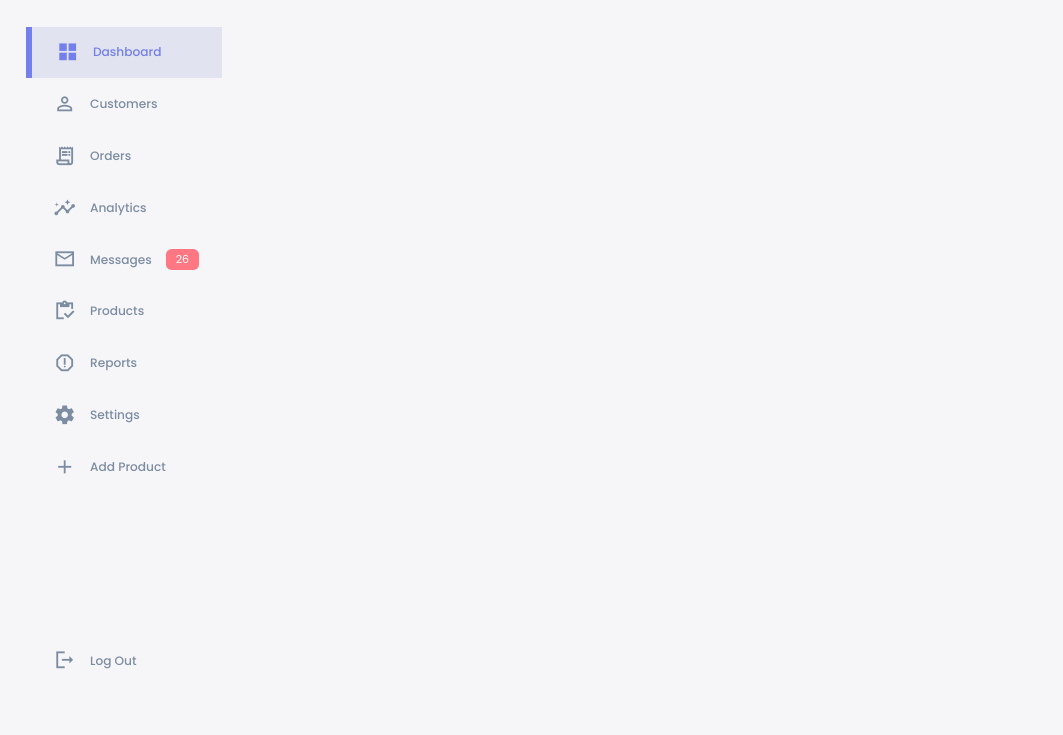
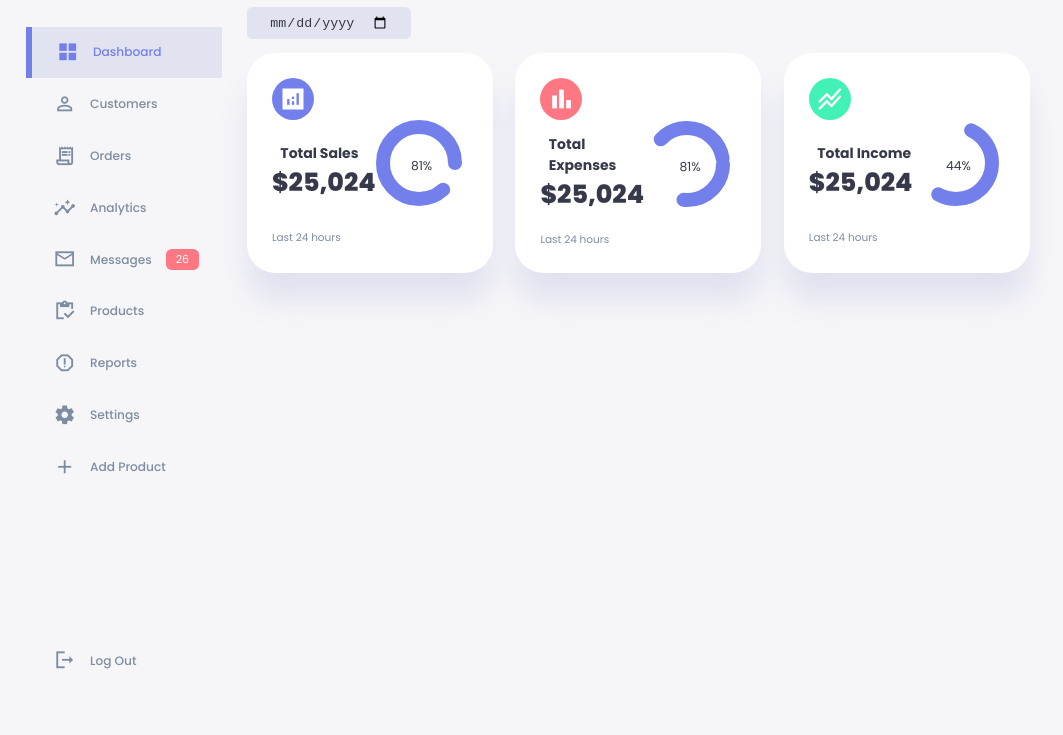
Before and after one commit to abhie16/admin-dashboard, a plain HTML site: page index.html in a window 1280 px wide. Shown: the part 65-800 px from the top of the page, without its empty margins (0-1063 px from the left). Drawn offline with Linux system fonts and the light colour scheme.

Commit message:
main section

```diff
--- a/index.html
+++ b/index.html
@@ -71,6 +71,81 @@
                 </a>
             </div>
         </aside>
+
+        <main>
+            <h1>DashBoard</h1>
+
+            <div class="date">
+                <input type="date">
+            </div>
+
+            <div class="insights">
+
+                <!-- start of sales  -->
+                <div class="sales">
+                    <span class="material-icons-sharp"> analytics</span>
+                    <div class="middle">
+                        <div class="left">
+                            <h3>Total Sales</h3>
+                            <h1>$25,024</h1>
+                        </div>
+                        <div class="progress">
+                            <svg>
+                                <circle cx='38' cy='38' r='36'></circle>
+                            </svg>
+                            <div class="number">
+                                <p>81%</p>
+                            </div>
+                        </div>
+                    </div>
+                    <small class="text-muted">Last 24 hours</small>
+                </div>
+                <!-- end of sales  -->
+
+                <!-- start of expenses  -->
+                <div class="expenses">
+                    <span class="material-icons-sharp"> bar_chart</span>
+                    <div class="middle">
+                        <div class="left">
+                            <h3>Total Expenses</h3>
+                            <h1>$25,024</h1>
+                        </div>
+                        <div class="progress">
+                            <svg>
+                                <circle cx='38' cy='38' r='36'></circle>
+                            </svg>
+                            <div class="number">
+                                <p>81%</p>
+                            </div>
+                        </div>
+                    </div>
+                    <small class="text-muted">Last 24 hours</small>
+                </div>
+                <!-- end of expenses  -->
+
+                <!-- start of income  -->
+                <div class="income">
+                    <span class="material-icons-sharp">stacked_line_chart</span>
+                    <div class="middle">
+                        <div class="left">
+                            <h3>Total Income</h3>
+                            <h1>$25,024</h1>
+                        </div>
+                        <div class="progress">
+                            <svg>
+                                <circle cx='38' cy='38' r='36'></circle>
+                            </svg>
+                            <div class="number">
+                                <p>44%</p>
+                            </div>
+                        </div>
+                    </div>
+                    <small class="text-muted">Last 24 hours</small>
+                </div>
+                <!-- end of income -->
+
+            </div>
+        </main>
     </div>
 </body>
 </html>
--- a/style.css
+++ b/style.css
@@ -50,6 +50,7 @@
     background: var(--color-background);
     user-select: none;
     overflow-x: hidden;
+    color: var(--color-dark);
 }
 
 .container{
@@ -220,3 +221,121 @@
     font-size: 11px;
     border-radius: var(--border-radius-1);
 }
+
+/* main  */
+
+main{
+    margin-top: 1.4rem;
+}
+
+main .date{
+    display: inline-block;
+    background: var(--color-light);
+    border-radius: var(--border-radius-1);
+    margin-top: 1rem;
+    padding: 0.5rem 1.6rem;
+}
+
+main .date input[type="date"]{
+    background: transparent;
+    color: var(--color-dark);
+}
+
+main .insights {
+    display: grid;
+    grid-template-columns: repeat(3,1fr);
+    gap: 1.6rem;
+}
+
+main .insights > div{
+    background: var(--color-white);
+    padding: var(--card-padding);
+    border-radius: var(--card-border-radius);
+    margin-top: 1rem;
+    box-shadow: var(--box-shadow);
+    transition: all 300ms ease;
+}
+
+main .insights > div:hover{
+    box-shadow: none;
+}
+
+main .insights > div span{
+    background: var(--color-primary);
+    padding: 0.5rem;
+    border-radius: 50%;
+    color: var(--color-white);
+    font-size: 2rem;
+}
+
+main .insights > div.expenses span{
+    background: var(--color-danger);
+}
+
+main .insights > div.income span{
+    background: var(--color-success);
+}
+
+main .insights > div .middle{
+    display: flex;
+    align-items: center;
+    justify-content: space-between;
+}
+
+main .insights h3{
+    margin: 1rem 0 0 0.6rem;
+    font-size: 1rem;
+}
+
+main .insights .progress{
+    position: relative;
+    width: 92px;
+    height: 92px;
+    border-radius: 50%;
+}
+
+main .insights svg{
+    width: 7rem;
+    height: 7rem;
+}
+
+main .insights svg circle{
+    fill: none;
+    stroke: var(--color-primary);
+    stroke-width: 14;
+    stroke-linecap: round;
+    transform: translate(5px, 5px);
+    stroke-dasharray: 110;
+    stroke-dashoffset: 92;
+}
+
+main .insights .sales svg circle{
+    stroke-dashoffset: -30;
+    stroke-dasharray: 200;
+}
+
+main .insights .income svg circle{
+    stroke-dashoffset: 35;
+    stroke-dasharray: 110;
+}
+
+main .insights .expenses svg circle{
+    stroke-dashoffset: 20;
+    stroke-dasharray: 80;
+}
+
+main .insights .progress .number{
+    position: absolute;
+    top: 0;
+    left: 0;
+    height: 100%;
+    width: 100%;
+    display: flex;
+    justify-content: center;
+    align-items: center;
+}
+
+main .insights small{
+    margin-top: 1.3rem;
+    display: block;
+}
```
